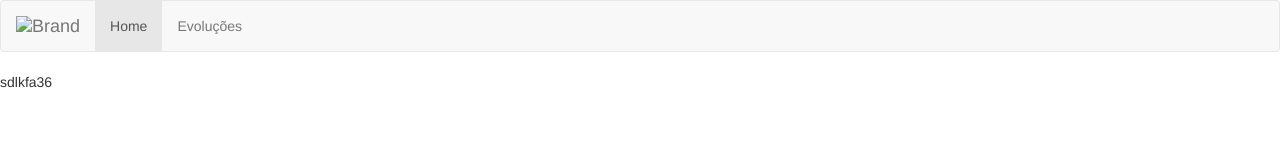
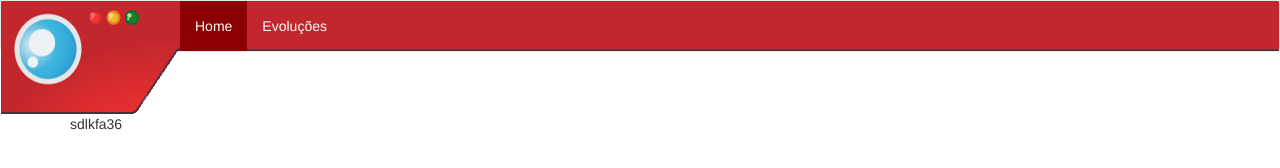
Before and after one commit to clairtonluz/pokedex, a website: page index.html in a window 1280 px wide. Drawn offline with nearby package versions, Linux system fonts and the light colour scheme; some packages are replaced by stand-ins of ours; files that its build step writes are made by us from their sources.

Commit message:
template da pokedex

```diff
--- /dev/null
+++ b/app/styles/main.css
@@ -0,0 +1,33 @@
+* {
+    -webkit-box-sizing: border-box;
+    -moz-box-sizing: border-box;
+    box-sizing: border-box;
+}
+
+#logo {
+    padding: 0px 0px;
+    float: left;
+}
+
+#menuBar {
+    background: url("../views/images/bar.png");
+    background-color: red;
+}
+
+#menuBar a {
+    color:white;
+}
+
+#menuBar a:hover {
+    color: black;
+}
+#menuBar .active>a {
+    background-color: darkred;
+}
+
+#menuNav {
+    margin-bottom: 62px;
+}
+#menuNav div {
+    background: url("../views/images/bar.png");
+}
--- a/gulpfile.js
+++ b/gulpfile.js
@@ -51,7 +51,9 @@ gulp.task('build-scripts-libs', function() {
 });
 
 gulp.task('build-styles', function() {
-
+    return gulp.src(['app/styles/**/*'])
+        .pipe(concat('styles.css'))
+        .pipe(gulp.dest('public/css'));
 });
 
 gulp.task('build-styles-libs', function() {
@@ -63,7 +65,7 @@ gulp.task('build-styles-libs', function() {
 });
 
 gulp.task('build-html', function() {
-  return gulp.src(['index.html', 'app/**/*.html'])
+  return gulp.src(['index.html', 'app/**/*.html', 'app/**/*.png'])
     .pipe(gulp.dest('public'));
 });
 
--- a/index.html
+++ b/index.html
@@ -8,6 +8,7 @@
     <title>Pokedex</title>
     <base href="/">
     <link href="css/libs.min.css" rel="stylesheet">
+    <link href="css/styles.css" rel="stylesheet">
 
     <!-- HTML5 shim and Respond.js for IE8 support of HTML5 elements and media queries -->
     <!-- WARNING: Respond.js doesn't work if you view the page via file:// -->
@@ -15,26 +16,29 @@
     <script src="https://oss.maxcdn.com/html5shiv/3.7.2/html5shiv.min.js"></script>
     <script src="https://oss.maxcdn.com/respond/1.4.2/respond.min.js"></script>
     <![endif]-->
+
 </head>
 <body ng-app="pokedex">
-    <nav class="navbar navbar-default" ng-controller="AbaCtrl">
+<nav id="menuNav" class="navbar navbar-default" ng-controller="AbaCtrl">
     <div class="container-fluid">
         <div class="navbar-header">
-                <a class="navbar-brand" href="#">
-                    <img alt="Brand">
+            <a id="logo" class="navbar-brand" href="#/" ng-click="setAba('home')">
+                <img alt="Pokedex" src="views/images/pokedex.png">
             </a>
         </div>
-            <div class="collapse navbar-collapse" id="bs-example-navbar-collapse-1">
+        <div id="menuBar" class="collapse navbar-collapse">
             <ul class="nav navbar-nav">
-                <li ng-class="{active: isAba('home')}"><a href="#/" ng-click="setAba('home')">Home <span class="sr-only">(current)</span></a></li>
-                <li ng-class="{active: isAba('evolutions')}"><a href="#/evolutions" ng-click="setAba('evolutions')">Evoluções</a></li>
+                <li ng-class="{active: isAba('home')}"><a href="#/" ng-click="setAba('home')">Home <span
+                        class="sr-only">(current)</span></a></li>
+                <li ng-class="{active: isAba('evolutions')}"><a href="#/evolutions" ng-click="setAba('evolutions')">Evoluções</a>
+                </li>
             </ul>
         </div>
     </div>
 </nav>
-
+<div class="container">
     <div ng-view></div>
-
+</div>
 <script src="js/libs.min.js"></script>
 <script src="js/all-min.js"></script>
 </body>
```
Also changed, not shown: app/views/images/bar.png (added), app/views/images/pokedex.png (added), 1 other file. Lines whose indentation alone changed are shown as unchanged.
